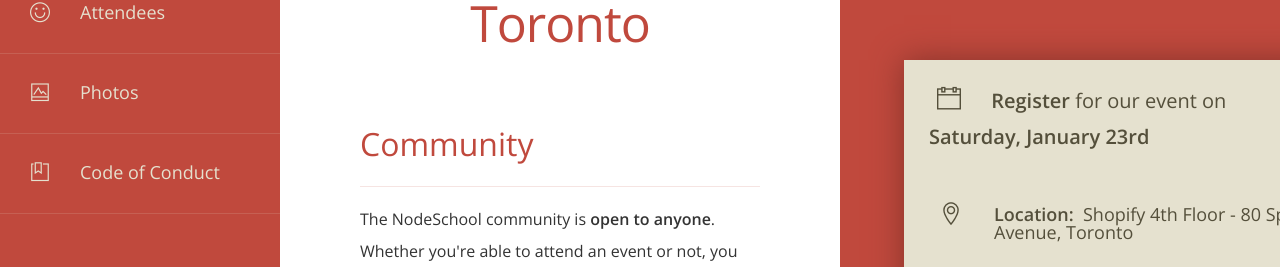
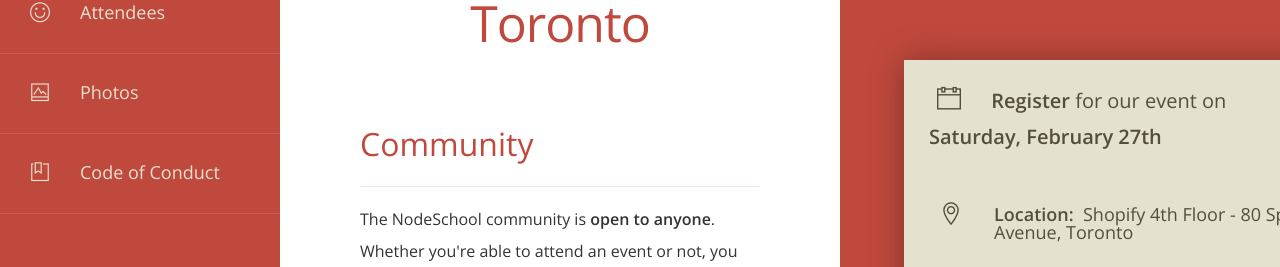
Before and after one commit to nodeschool/toronto, a Jekyll site: the page built from index.html, in a window 1280 px wide and 900 px high, cut to the strip 426-693 px from the top of the window. Built offline with Jekyll 4.4.1, drawn with Linux system fonts in a browser that asks for light colours; comment, search, counter and statistics services are not loaded.

Commit message:
Update event details for February

```diff
--- a/_layouts/index.html
+++ b/_layouts/index.html
@@ -67,7 +67,7 @@
           <!-- Header -->
           <div class="header">
 
-            <a class="logo" href="https://ti.to/nodeschool-toronto/january-2016"><img src="i/nodeschool-toronto-logo.svg" alt="NodeSchool Toronto Logo"></a>
+            <a class="logo" href="https://ti.to/nodeschool-toronto/february-2016"><img src="i/nodeschool-toronto-logo.svg" alt="NodeSchool Toronto Logo"></a>
 
             <h1>Welcome to<br> NodeSchool Toronto</h1>
 
@@ -193,9 +193,9 @@
 
             <div class="event">
               <p class="register">
-                <strong>Register</strong> for our event on <strong>Saturday, January 23rd</strong>
+                <strong>Register</strong> for our event on <strong>Saturday, February 27th</strong>
               </p>
-              <tito-widget event="nodeschool-toronto/january-2016"></tito-widget>
+              <tito-widget event="nodeschool-toronto/february-2016"></tito-widget>
               <p class="location">
                 <strong>Location:</strong>&nbsp; Shopify 4th Floor - 80 Spadina Avenue, Toronto
               </p>
```
